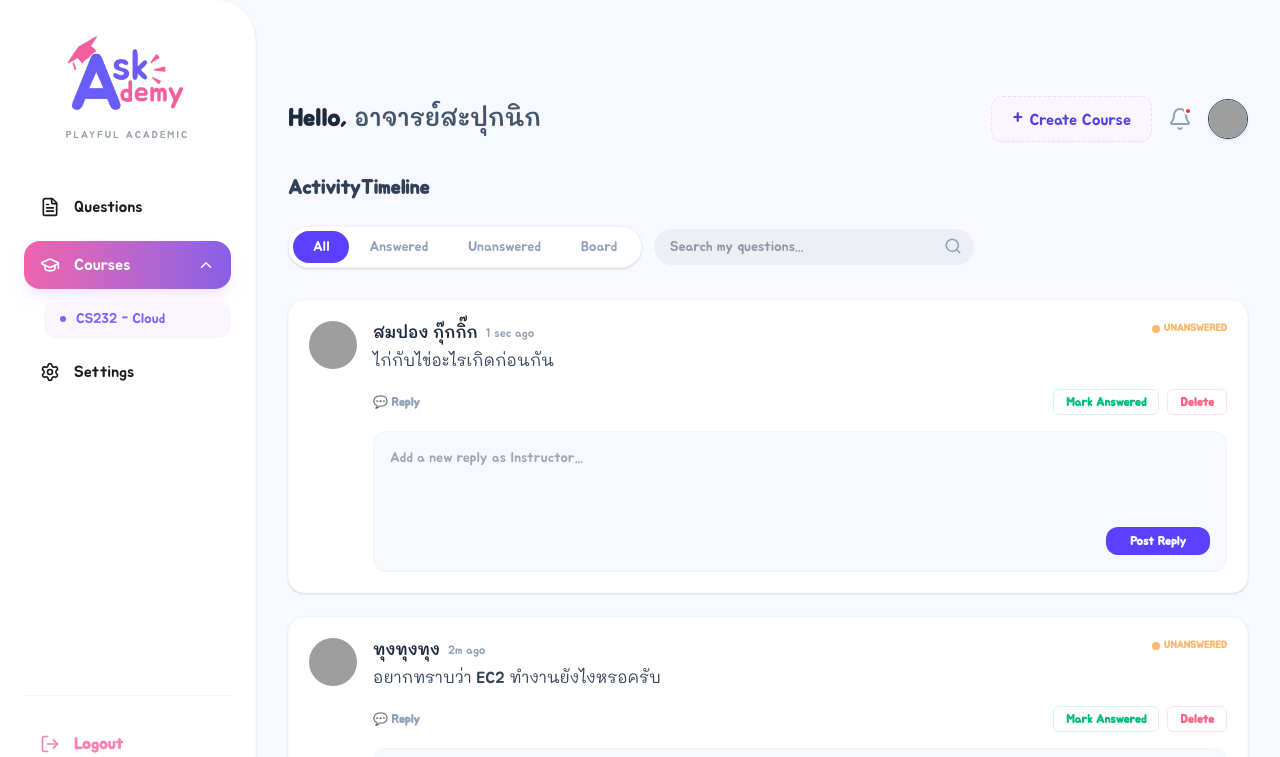
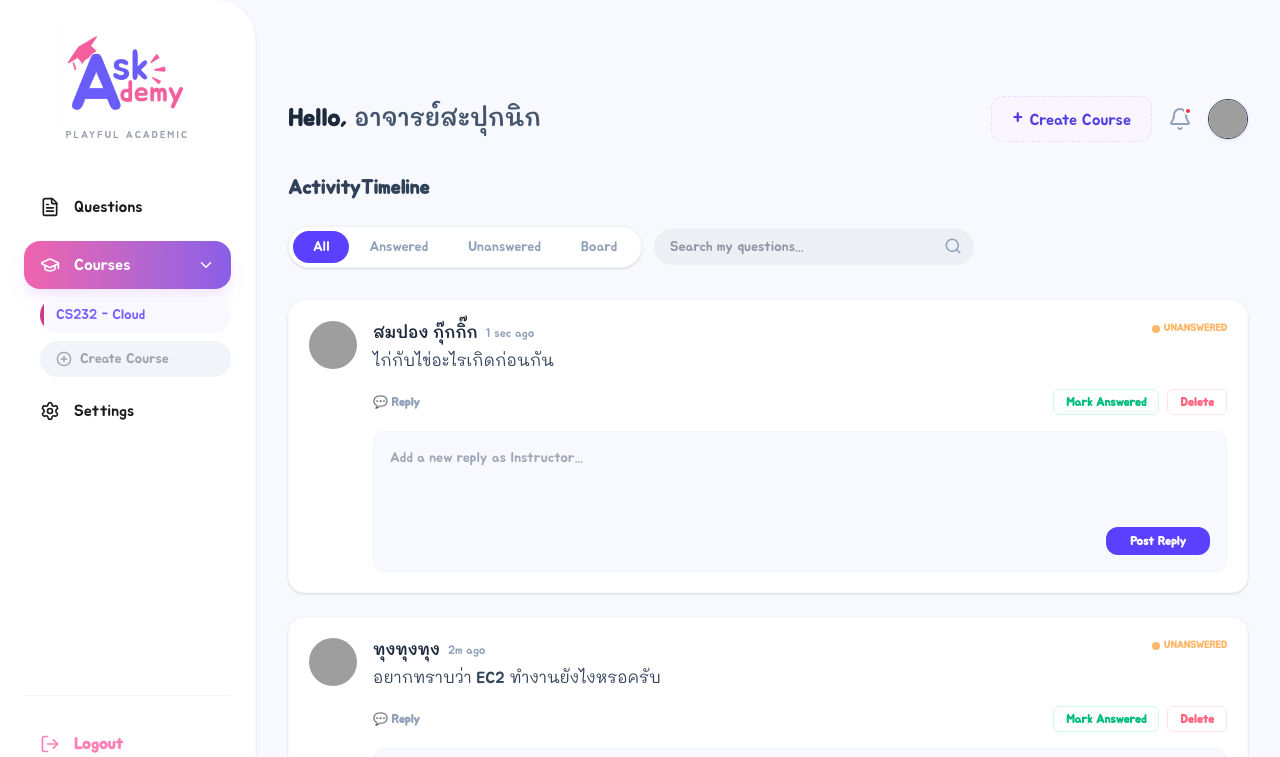
Before and after one commit to Gummy-168/CS232-Project-AWS-07, a Next.js app in the folder frontend/: page /professor/courses in a window 1280 px wide. Shown: the top 757 px of the page. Built offline with nearby package versions, Linux system fonts and the light colour scheme; grey boxes are pictures that could not be loaded.

Commit message:
Fix the prof sidebar

```diff
--- a/frontend/app/components/profSidebar.tsx
+++ b/frontend/app/components/profSidebar.tsx
@@ -6,46 +6,38 @@ import { useState } from "react";
 import {
   FileText,
   GraduationCap,
-  ChevronDown,
+  ChevronRight,
   PlusCircle,
   Settings,
   LogOut,
 } from "lucide-react";
+import CreateCourse from "../components/createcourse"; // ✅ import modal
 
 export default function ProfessorSidebar() {
   const pathname = usePathname();
+  const [isCourseOpen, setIsCourseOpen] = useState(true);
+  const [isModalOpen, setIsModalOpen] = useState(false); // ✅ เพิ่ม
 
-  const [isCourseOpen, setIsCourseOpen] = useState(true);
-
-  // Active
-  const activeStyle =
-    "bg-gradient-to-r from-[#F063AC] to-[#895EE7] text-white shadow-lg shadow-purple-100 ";
-
-  // Inactive
+  const activeStyle = "bg-gradient-to-r from-[#F063AC] to-[#895EE7] text-white shadow-lg shadow-purple-100";
   const inactiveStyle = "text-[#1B1B1B] hover:bg-slate-50";
 
   return (
+    <>
+      <CreateCourse isOpen={isModalOpen} onClose={() => setIsModalOpen(false)} />
+
       <aside className="fixed left-0 top-0 h-screen w-64 bg-white p-6 rounded-r-[40px] flex flex-col justify-between shadow-sm border-r border-slate-50 z-40">
-      {" "}
+
         {/* Top Section */}
         <div>
-        {/* Logo */}
           <div className="flex flex-col items-center mb-10 mt-0">
-          <Image
-            src="/logo/logo.png"
-            alt="logo"
-            width={140}
-            height={100}
-            priority
-          />
+            <Image src="/logo/logo.png" alt="logo" width={140} height={100} priority />
             <p className="text-[10px] text-gray-400 mt-0 tracking-[0.2em] font-regular">
               PLAYFUL ACADEMIC
             </p>
           </div>
 
-        {/* Menu Items */}
           <nav className="space-y-2.5">
-          {/* Questions */}
+
             <Link
               href="/professor/questions"
               className={`flex items-center gap-3.5 px-4 py-3 rounded-2xl transition-all ${pathname === "/professor/questions" ? activeStyle : inactiveStyle}`}
@@ -54,59 +46,68 @@ export default function ProfessorSidebar() {
               <span className="text-base">Questions</span>
             </Link>
 
-          {/* Courses (Dropdown) */}
-          <div className="space-y-1.5">
+            <div className="space-y-2">
               <div
                 onClick={() => setIsCourseOpen(!isCourseOpen)}
-              className={`flex items-center justify-between px-4 py-3 rounded-2xl cursor-pointer transition-all  ${pathname.includes("/professor/courses") ? activeStyle : inactiveStyle}`}
+                className={`flex items-center justify-between px-4 py-3 rounded-2xl cursor-pointer transition-all ${pathname.includes("/professor/courses") ? activeStyle : inactiveStyle}`}
               >
                 <div className="flex items-center gap-3.5">
                   <GraduationCap size={20} />
                   <span className="text-base">Courses</span>
                 </div>
-              <ChevronDown
+                <ChevronRight
                   size={18}
-                className={`transition-transform duration-300 ${isCourseOpen ? "rotate-180" : ""}`}
+                  className={`transition-transform ${isCourseOpen ? "rotate-90" : ""}`}
                 />
               </div>
 
-            {/* Sub-menu */}
               {isCourseOpen && (
-              <div className="ml-5 mt-3 space-y-1.5 overflow-hidden transition-all">
-                {/* sub */}
+                <div className="ml-4 mt-2 space-y-2">
                   <Link
                     href="/professor/courses"
-                  className={`flex items-center gap-2.5 px-4 py-2.5 rounded-xl w-full text-sm font-medium transition-all ${pathname === "/professor/courses" ? "text-[#7B61FF] bg-purple-50" : "text-slate-400 hover:text-[#7B61FF]"}`}
+                    className={`group relative flex items-center gap-3 py-2 pr-4 rounded-full w-full text-sm font-medium transition-all overflow-hidden ${
+                      pathname === "/professor/courses"
+                        ? "text-[#7B61FF] bg-[#FAF8FF]"
+                        : "text-slate-400 hover:text-[#7B61FF]"
+                    }`}
                   >
-                  <div
-                    className={`w-1.5 h-1.5 rounded-full ${pathname === "/professor/courses" ? "bg-[#7B61FF]" : "bg-slate-300"}`}
-                  ></div>
-                  <span className="leading-tight">CS232 - Cloud</span>
+                    {pathname === "/professor/courses" && (
+                      <div className="absolute left-0 top-0 bottom-0 w-1 bg-[#D1388D] rounded-r-full" />
+                    )}
+                    <div className="pl-4">CS232 - Cloud</div>
                   </Link>
+
+                  <button
+                    onClick={() => setIsModalOpen(true)}
+                    className="flex items-center gap-2 px-4 py-2 rounded-full w-full text-[#A1A1AA] bg-slate-100 hover:bg-slate-200 transition text-sm font-regular"
+                  >
+                    <PlusCircle size={16} />
+                    Create Course
+                  </button>
                 </div>
               )}
             </div>
 
-          {/* Settings */}
             <Link
               href="/professor/settings"
-            className={`flex items-center gap-3.5 px-4 py-3 rounded-2xl transition-all text-[#1B1B1B] ${pathname === "/professor/settings" ? activeStyle : inactiveStyle}`}
+              className={`flex items-center gap-3.5 px-4 py-3 rounded-2xl transition-all ${pathname === "/professor/settings" ? activeStyle : inactiveStyle}`}
             >
               <Settings size={20} />
               <span className="text-base">Settings</span>
             </Link>
+
           </nav>
         </div>
+
         {/* Bottom Section */}
         <div className="pt-6 border-t border-slate-100 mb-2">
           <button className="flex items-center gap-3.5 px-4 py-3 text-[#FF7EB3] hover:text-rose-600 font-extrabold transition-colors w-full group rounded-2xl">
-          <LogOut
-            size={20}
-            className="group-hover:-translate-x-1 transition-transform"
-          />
+            <LogOut size={20} className="group-hover:-translate-x-1 transition-transform" />
             <span className="text-base">Logout</span>
           </button>
         </div>
+
       </aside>
+    </>
   );
 }
```
Also changed, not shown: frontend/app/globals.css (line endings or trailing spaces), 1 other file (tests, documents, lock files or other folders). Lines whose indentation alone changed are shown as unchanged.
